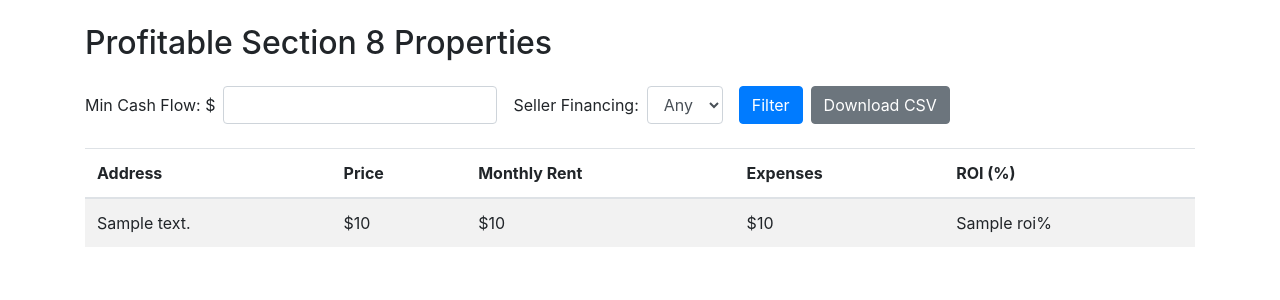
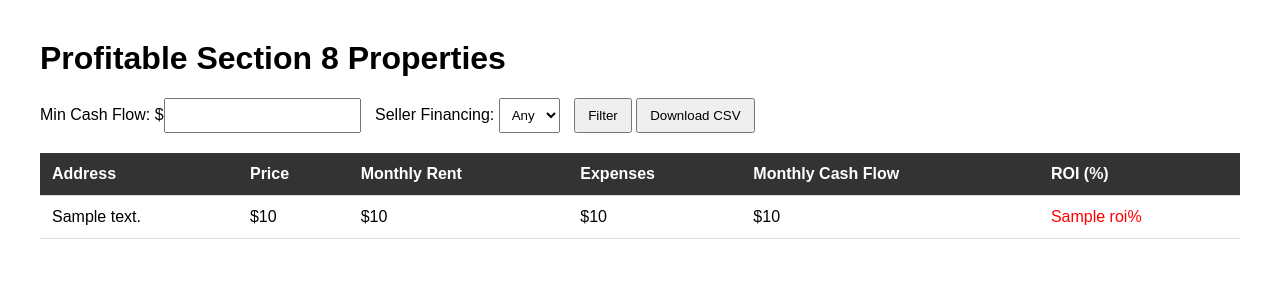
Before and after one commit to Nathan56743/section8-cashflow-app, a Flask app: template templates/dashboard.html in a window 1280 px wide. Shown: the top 300 px of the page. Run offline with Flask 3, Linux system fonts and the light colour scheme; the template is opened without the code that fills it: most values are stand-ins (such as "Sample title", 1, 10 or a date in 2020); some libraries are stand-ins or nearby versions.

Commit message:
Add color-coded ROI display to dashboard

```diff
--- a/templates/dashboard.html
+++ b/templates/dashboard.html
@@ -2,49 +2,129 @@
 <html>
 <head>
     <title>Profitable Section 8 Properties</title>
-    <link rel="stylesheet" href="https://stackpath.bootstrapcdn.com/bootstrap/4.5.2/css/bootstrap.min.css">
+    <style>
+        body {
+            font-family: Arial, sans-serif;
+            margin: 40px;
+        }
+        table {
+            border-collapse: collapse;
+            width: 100%;
+        }
+        th, td {
+            text-align: left;
+            padding: 12px;
+            border-bottom: 1px solid #ddd;
+        }
+        th {
+            background-color: #333;
+            color: white;
+        }
+        tr:hover {
+            background-color: #f1f1f1;
+        }
+        .high-roi {
+            color: green;
+            font-weight: bold;
+        }
+        .medium-roi {
+            color: orange;
+        }
+        .low-roi {
+            color: red;
+        }
+        .filters {
+            margin-bottom: 20px;
+        }
+        .filters input, .filters select {
+            padding: 8px;
+            margin-right: 10px;
+        }
+        .filters button {
+            padding: 8px 12px;
+        }
+    </style>
+    <script>
+        function filterTable() {
+            const minCashFlow = parseFloat(document.getElementById("minCashFlow").value) || 0;
+            const sellerFinancing = document.getElementById("sellerFinancing").value;
+            const rows = document.querySelectorAll("tbody tr");
+
+            rows.forEach(row => {
+                const cashFlow = parseFloat(row.getAttribute("data-cash-flow"));
+                const financing = row.getAttribute("data-financing");
+
+                const matchesCashFlow = cashFlow >= minCashFlow;
+                const matchesFinancing = sellerFinancing === "any" || financing === sellerFinancing;
+
+                row.style.display = matchesCashFlow && matchesFinancing ? "" : "none";
+            });
+        }
+
+        function downloadCSV() {
+            const rows = [...document.querySelectorAll("table tr")];
+            const csvContent = rows.map(row =>
+                [...row.querySelectorAll("th, td")].map(cell => `"${cell.innerText}"`).join(",")
+            ).join("\n");
+
+            const blob = new Blob([csvContent], { type: "text/csv" });
+            const url = URL.createObjectURL(blob);
+            const link = document.createElement("a");
+            link.href = url;
+            link.download = "filtered_properties.csv";
+            link.click();
+        }
+    </script>
 </head>
-<body class="p-4">
-    <div class="container">
-        <h2 class="mb-4">Profitable Section 8 Properties</h2>
+<body>
 
-        <form method="get" class="form-inline mb-4">
-            <label class="mr-2">Min Cash Flow: $</label>
-            <input type="number" name="min_cash_flow" class="form-control mr-3" value="{{ request.args.get('min_cash_flow', '') }}">
+    <h1>Profitable Section 8 Properties</h1>
 
-            <label class="mr-2">Seller Financing:</label>
-            <select name="seller_financing" class="form-control mr-3">
-                <option value="">Any</option>
-                <option value="true" {% if request.args.get('seller_financing') == 'true' %}selected{% endif %}>Yes</option>
-                <option value="false" {% if request.args.get('seller_financing') == 'false' %}selected{% endif %}>No</option>
+    <div class="filters">
+        <label>Min Cash Flow: $<input type="number" id="minCashFlow" /></label>
+        <label>Seller Financing:
+            <select id="sellerFinancing">
+                <option value="any">Any</option>
+                <option value="True">Yes</option>
+                <option value="False">No</option>
             </select>
+        </label>
+        <button onclick="filterTable()">Filter</button>
+        <button onclick="downloadCSV()">Download CSV</button>
+    </div>
 
-            <button type="submit" class="btn btn-primary">Filter</button>
-            <a href="/download" class="btn btn-secondary ml-2">Download CSV</a>
-        </form>
-
-        <table class="table table-striped">
+    <table>
         <thead>
             <tr>
                 <th>Address</th>
                 <th>Price</th>
                 <th>Monthly Rent</th>
                 <th>Expenses</th>
+                <th>Monthly Cash Flow</th>
                 <th>ROI (%)</th>
             </tr>
         </thead>
         <tbody>
-                {% for prop in properties %}
-                <tr>
-                    <td>{{ prop.address }}</td>
-                    <td>${{ "{:,.0f}".format(prop.price) }}</td>
-                    <td>${{ "{:,.0f}".format(prop.monthly_rent) }}</td>
-                    <td>${{ "{:,.0f}".format(prop.expenses) }}</td>
-                    <td>{{ prop.roi }}%</td>
+            {% for property in properties %}
+            <tr data-cash-flow="{{ property.monthly_cash_flow }}" data-financing="{{ property.seller_financing }}">
+                <td>{{ property.address }}</td>
+                <td>${{ "{:,.0f}".format(property.price) }}</td>
+                <td>${{ "{:,.0f}".format(property.monthly_rent) }}</td>
+                <td>${{ "{:,.0f}".format(property.expenses) }}</td>
+                <td>${{ "{:,.0f}".format(property.monthly_cash_flow) }}</td>
+                <td>
+                    {% if property.roi >= 15 %}
+                        <span class="high-roi">{{ property.roi }}%</span>
+                    {% elif property.roi >= 10 %}
+                        <span class="medium-roi">{{ property.roi }}%</span>
+                    {% else %}
+                        <span class="low-roi">{{ property.roi }}%</span>
+                    {% endif %}
+                </td>
             </tr>
             {% endfor %}
         </tbody>
     </table>
-    </div>
+
 </body>
 </html>
```
Lines whose indentation alone changed are shown as unchanged.
